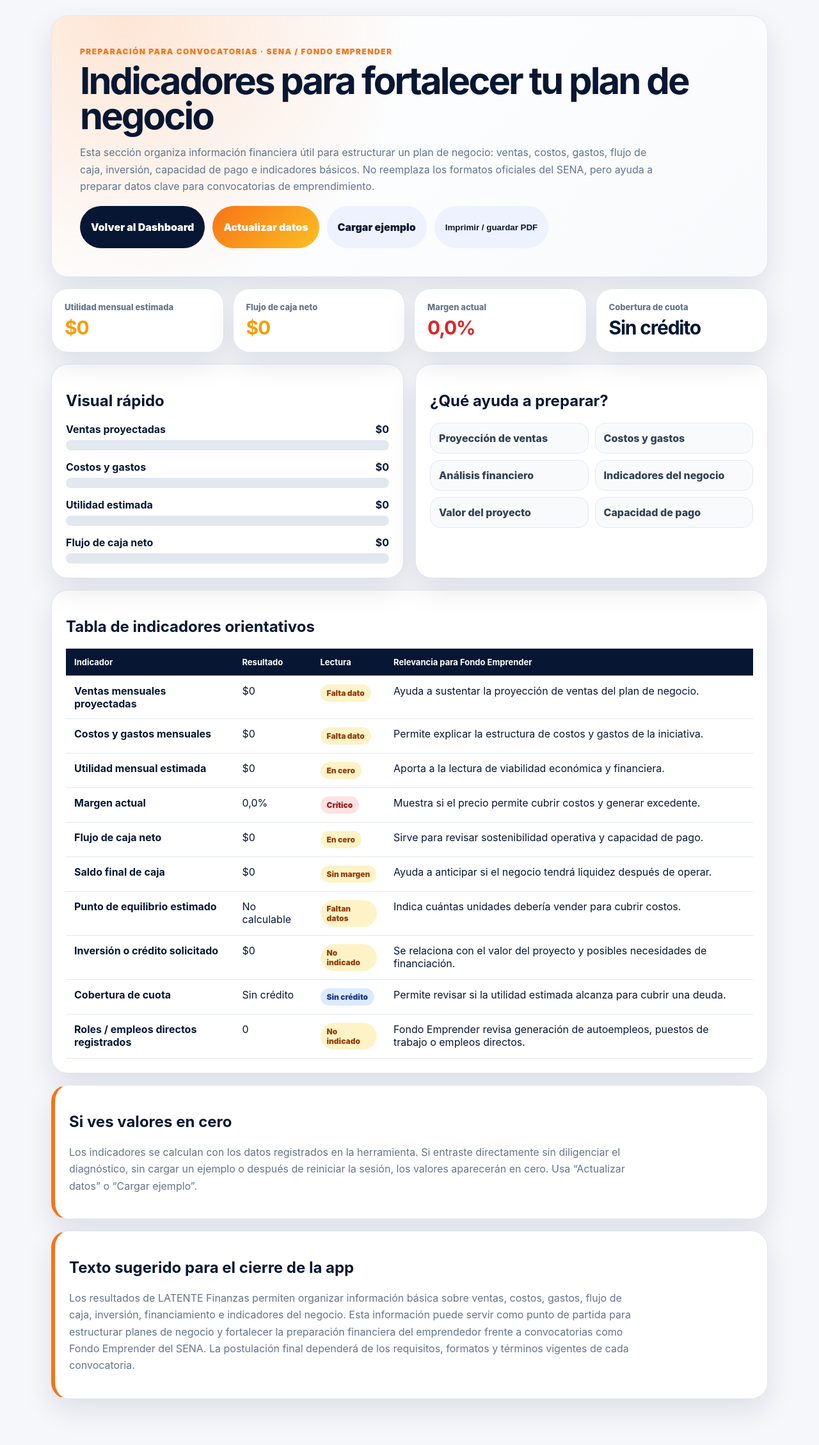
After one commit to jusurest/latente_finanzas_web, a Flask app: page /indicadores-sena in a window 1280 px wide. The commit adds this page. Shown: the whole page at 64% size. Run offline with Flask 3, Linux system fonts and the light colour scheme.

Commit message:
feat: add SENA entrepreneurship indicators

```diff
--- a/app.py
+++ b/app.py
@@ -384,5 +384,227 @@ def recomendaciones():
     return render_template("recomendaciones.html", **resultado)
 
 
+# ==========================
+# Indicadores SENA / Fondo Emprender
+# ==========================
+
+def _latente_sena_float(value, default=0.0):
+    try:
+        if value is None:
+            return default
+        if isinstance(value, str):
+            value = value.strip().replace("$", "").replace("%", "")
+            value = value.replace(".", "").replace(",", ".") if "," in value else value
+            if value == "":
+                return default
+        return float(value)
+    except Exception:
+        return default
+
+
+def _latente_sena_money(value):
+    try:
+        n = float(value or 0)
+    except Exception:
+        n = 0
+    return ("$" + f"{n:,.0f}").replace(",", ".")
+
+
+def _latente_sena_percent(value):
+    try:
+        n = float(value or 0)
+    except Exception:
+        n = 0
+    return f"{n * 100:.1f}%".replace(".", ",")
+
+
+def _latente_sena_number(value, decimals=2):
+    try:
+        n = float(value or 0)
+    except Exception:
+        n = 0
+    return f"{n:,.{decimals}f}".replace(",", "X").replace(".", ",").replace("X", ".")
+
+
+def _latente_sena_get(obj, *keys, default=0):
+    for key in keys:
+        try:
+            if isinstance(obj, dict) and key in obj:
+                return obj.get(key, default)
+            if hasattr(obj, key):
+                return getattr(obj, key)
+            if hasattr(obj, "__getitem__"):
+                return obj[key]
+        except Exception:
+            pass
+    return default
+
+
+def _latente_sena_calc():
+    try:
+        if "calculate_all" in globals():
+            return calculate_all()
+    except Exception:
+        pass
+    try:
+        from calculations import calculate_all as _calc
+        try:
+            return _calc()
+        except TypeError:
+            try:
+                return _calc(session)
+            except Exception:
+                return {}
+    except Exception:
+        return {}
+
+
+def _latente_sena_session_value(*keys, default=0):
+    try:
+        for source_key in ["business", "datos_negocio", "diagnostico", "cash_flow", "financing"]:
+            source = session.get(source_key, {})
+            if isinstance(source, dict):
+                for key in keys:
+                    if key in source:
+                        return source.get(key, default)
+    except Exception:
+        pass
+    return default
+
+
+def _latente_sena_build_indicators():
+    calc = _latente_sena_calc()
+
+    units = _latente_sena_float(_latente_sena_get(calc, "units_per_month", default=_latente_sena_session_value("units_per_month", "unidades_mes")))
+    price = _latente_sena_float(_latente_sena_get(calc, "current_price", default=_latente_sena_session_value("current_price", "precio_actual")))
+    sales = _latente_sena_float(_latente_sena_get(calc, "total_income", default=units * price))
+    expenses = _latente_sena_float(_latente_sena_get(calc, "total_expenses", default=0))
+    utility = _latente_sena_float(_latente_sena_get(calc, "monthly_profit", default=sales - expenses))
+    margin = _latente_sena_float(_latente_sena_get(calc, "current_margin", default=(utility / sales if sales else 0)))
+    net_cash = _latente_sena_float(_latente_sena_get(calc, "net_cash_flow", default=utility))
+    ending_cash = _latente_sena_float(_latente_sena_get(calc, "ending_cash", default=net_cash))
+    payment = _latente_sena_float(_latente_sena_get(calc, "monthly_payment", default=_latente_sena_session_value("monthly_payment", "cuota_mensual")))
+    coverage = _latente_sena_float(_latente_sena_get(calc, "payment_coverage", default=(utility / payment if payment else 0)))
+    loan = _latente_sena_float(_latente_sena_get(calc, "loan_amount", default=_latente_sena_session_value("loan_amount", "monto_credito")))
+    variable_unit = (
+        _latente_sena_float(_latente_sena_get(calc, "mp_unit_total", default=0))
+        + _latente_sena_float(_latente_sena_get(calc, "labor_unit_total", default=0))
+        + _latente_sena_float(_latente_sena_get(calc, "operational_unit_total", default=0))
+    )
+    fixed_monthly = _latente_sena_float(_latente_sena_get(calc, "indirect_monthly", default=0))
+    contribution = price - variable_unit
+    breakeven = fixed_monthly / contribution if contribution > 0 else 0
+
+    labor_details = _latente_sena_get(calc, "labor_details", default=[])
+    try:
+        jobs = len([x for x in labor_details if x])
+    except Exception:
+        try:
+            jobs = len(session.get("labor", []))
+        except Exception:
+            jobs = 0
+
+    def status_money_positive(value):
+        if value > 0:
+            return ("good", "Positivo")
+        if value == 0:
+            return ("warn", "En cero")
+        return ("bad", "Negativo")
+
+    margin_status = ("good", "Rentable") if margin >= 0.25 else ("warn", "Por mejorar") if margin > 0 else ("bad", "Crítico")
+    coverage_status = ("info", "Sin crédito") if payment <= 0 else ("good", "Sostenible") if coverage >= 1.5 else ("warn", "Ajustado") if coverage >= 1 else ("bad", "No cubre")
+    cash_status = status_money_positive(net_cash)
+    utility_status = status_money_positive(utility)
+
+    indicators = [
+        {"name": "Ventas mensuales proyectadas", "value": _latente_sena_money(sales), "status": "info" if sales > 0 else "warn", "reading": "Reportado" if sales > 0 else "Falta dato", "relevance": "Ayuda a sustentar la proyección de ventas del plan de negocio."},
+        {"name": "Costos y gastos mensuales", "value": _latente_sena_money(expenses), "status": "info" if expenses > 0 else "warn", "reading": "Reportado" if expenses > 0 else "Falta dato", "relevance": "Permite explicar la estructura de costos y gastos de la iniciativa."},
+        {"name": "Utilidad mensual estimada", "value": _latente_sena_money(utility), "status": utility_status[0], "reading": utility_status[1], "relevance": "Aporta a la lectura de viabilidad económica y financiera."},
+        {"name": "Margen actual", "value": _latente_sena_percent(margin), "status": margin_status[0], "reading": margin_status[1], "relevance": "Muestra si el precio permite cubrir costos y generar excedente."},
+        {"name": "Flujo de caja neto", "value": _latente_sena_money(net_cash), "status": cash_status[0], "reading": cash_status[1], "relevance": "Sirve para revisar sostenibilidad operativa y capacidad de pago."},
+        {"name": "Saldo final de caja", "value": _latente_sena_money(ending_cash), "status": "good" if ending_cash > 0 else "warn" if ending_cash == 0 else "bad", "reading": "Con caja" if ending_cash > 0 else "Sin margen" if ending_cash == 0 else "Caja negativa", "relevance": "Ayuda a anticipar si el negocio tendrá liquidez después de operar."},
+        {"name": "Punto de equilibrio estimado", "value": (_latente_sena_number(breakeven, 0) + " unidades") if breakeven > 0 else "No calculable", "status": "info" if breakeven > 0 else "warn", "reading": "Calculado" if breakeven > 0 else "Faltan datos", "relevance": "Indica cuántas unidades debería vender para cubrir costos."},
+        {"name": "Inversión o crédito solicitado", "value": _latente_sena_money(loan), "status": "info" if loan > 0 else "warn", "reading": "Reportado" if loan > 0 else "No indicado", "relevance": "Se relaciona con el valor del proyecto y posibles necesidades de financiación."},
+        {"name": "Cobertura de cuota", "value": "Sin crédito" if payment <= 0 else (_latente_sena_number(coverage, 2) + " veces"), "status": coverage_status[0], "reading": coverage_status[1], "relevance": "Permite revisar si la utilidad estimada alcanza para cubrir una deuda."},
+        {"name": "Roles / empleos directos registrados", "value": str(jobs), "status": "info" if jobs > 0 else "warn", "reading": "Reportado" if jobs > 0 else "No indicado", "relevance": "Fondo Emprender revisa generación de autoempleos, puestos de trabajo o empleos directos."},
+    ]
+
+    max_bar = max(abs(sales), abs(expenses), abs(net_cash), abs(utility), 1)
+    bars = [
+        {"label": "Ventas proyectadas", "value": _latente_sena_money(sales), "width": min(abs(sales) / max_bar * 100, 100), "kind": ""},
+        {"label": "Costos y gastos", "value": _latente_sena_money(expenses), "width": min(abs(expenses) / max_bar * 100, 100), "kind": "cost"},
+        {"label": "Utilidad estimada", "value": _latente_sena_money(utility), "width": min(abs(utility) / max_bar * 100, 100), "kind": "cash"},
+        {"label": "Flujo de caja neto", "value": _latente_sena_money(net_cash), "width": min(abs(net_cash) / max_bar * 100, 100), "kind": "cash"},
+    ]
+
+    summary = {
+        "utility": _latente_sena_money(utility),
+        "utility_class": utility_status[0],
+        "cash_flow": _latente_sena_money(net_cash),
+        "cash_class": cash_status[0],
+        "margin": _latente_sena_percent(margin),
+        "margin_class": margin_status[0],
+        "coverage": "Sin crédito" if payment <= 0 else (_latente_sena_number(coverage, 2) + "x"),
+        "coverage_class": coverage_status[0],
+    }
+
+    return indicators, bars, summary
+
+
+@app.route("/indicadores-sena")
+def indicadores_sena():
+    indicators, bars, summary = _latente_sena_build_indicators()
+    return render_template("indicadores_sena.html", indicators=indicators, bars=bars, summary=summary)
+
+
+@app.route("/datos-ejemplo-sena")
+def datos_ejemplo_sena():
+    # Carga un ejemplo financiero y abre directamente los indicadores SENA.
+    session["business"] = {
+        "business_name": "Hamburguesas Latente",
+        "business_type": "Comidas rápidas",
+        "product_name": "Hamburguesa clásica",
+        "city": "Envigado",
+        "units_per_month": 180,
+        "current_price": 18000,
+        "desired_margin": 0.30,
+    }
+    session["mp"] = [
+        {"name": "Pan", "purchase_cost": 18000, "purchase_qty": 24, "used_qty": 1, "notes": ""},
+        {"name": "Carne", "purchase_cost": 50000, "purchase_qty": 1000, "used_qty": 150, "notes": ""},
+        {"name": "Queso", "purchase_cost": 22000, "purchase_qty": 20, "used_qty": 1, "notes": ""},
+        {"name": "Vegetales y salsas", "purchase_cost": 30000, "purchase_qty": 30, "used_qty": 1, "notes": ""},
+    ]
+    session["labor"] = [
+        {"role": "Cocinero", "monthly_pay": 1300000, "monthly_hours": 160, "minutes_per_unit": 8, "notes": ""},
+        {"role": "Auxiliar", "monthly_pay": 800000, "monthly_hours": 120, "minutes_per_unit": 4, "notes": ""},
+    ]
+    session["indirect"] = [
+        {"concept": "Arriendo", "monthly_value": 900000, "assigned_pct": 1, "notes": ""},
+        {"concept": "Servicios públicos", "monthly_value": 300000, "assigned_pct": 1, "notes": ""},
+        {"concept": "Internet y software", "monthly_value": 120000, "assigned_pct": 0.5, "notes": ""},
+    ]
+    session["operational"] = [
+        {"concept": "Empaque", "fixed_unit_cost": 1200, "sale_pct": 0, "notes": ""},
+        {"concept": "Servilletas", "fixed_unit_cost": 300, "sale_pct": 0, "notes": ""},
+        {"concept": "Comisión pasarela", "fixed_unit_cost": 0, "sale_pct": 0.03, "notes": ""},
+    ]
+    session["cash_flow"] = {
+        "initial_cash": 1500000,
+        "sales_income": 3240000,
+        "other_income": 0,
+        "raw_material_purchase": 1737000,
+        "payroll": 980000,
+        "fixed_expenses": 1260000,
+        "operative_expenses": 367200,
+        "debt_payments": 0,
+        "taxes": 150000,
+        "investments": 100000,
+    }
+    session["financing"] = {"loan_amount": 4000000, "annual_rate": 0.25, "term_months": 24}
+    session.modified = True
+    return redirect("/indicadores-sena")
+
+
 if __name__ == "__main__":
     app.run(debug=True)
--- /dev/null
+++ b/static/css/sena_indicadores.css
@@ -0,0 +1,12 @@
+:root{--sena-navy:#071733;--sena-orange:#f97316;--sena-green:#16a34a;--sena-blue:#2563eb;--sena-red:#dc2626;--sena-yellow:#f59e0b;--sena-muted:#64748b;--sena-line:#e2e8f0;--sena-card:#fff}
+.sena-page{width:min(1120px,calc(100% - 28px));margin:24px auto 72px;font-family:Inter,system-ui,-apple-system,BlinkMacSystemFont,"Segoe UI",Arial,sans-serif;color:var(--sena-navy)}
+.sena-hero,.sena-card,.sena-table-card,.sena-note{background:var(--sena-card);border:1px solid var(--sena-line);border-radius:26px;box-shadow:0 18px 45px rgba(7,23,51,.10)}
+.sena-hero{padding:clamp(22px,4vw,44px);margin-bottom:18px;background:radial-gradient(circle at 10% 0%,rgba(249,115,22,.18),transparent 28rem),linear-gradient(135deg,#fff,#f8fafc)}
+.sena-eyebrow{display:inline-block;color:var(--sena-orange);font-weight:900;text-transform:uppercase;letter-spacing:.12em;font-size:12px}
+.sena-hero h1{margin:10px 0 12px;font-size:clamp(32px,6vw,58px);line-height:.95;letter-spacing:-.05em}.sena-hero p,.sena-note p{color:var(--sena-muted);line-height:1.65;max-width:900px}
+.sena-actions{display:flex;flex-wrap:wrap;gap:12px;margin-top:18px}.sena-btn{display:inline-flex;align-items:center;justify-content:center;min-height:44px;padding:11px 17px;border-radius:999px;text-decoration:none;font-weight:900;border:0;cursor:pointer}.sena-btn.primary{background:linear-gradient(135deg,var(--sena-orange),#fbbf24);color:#fff}.sena-btn.dark{background:var(--sena-navy);color:#fff}.sena-btn.ghost{background:#eef2ff;color:var(--sena-navy)}
+.sena-kpis{display:grid;grid-template-columns:repeat(4,1fr);gap:14px;margin-bottom:18px}.sena-card{padding:20px;overflow:hidden;position:relative}.sena-card span{display:block;color:var(--sena-muted);font-weight:800;font-size:13px}.sena-card strong{display:block;margin-top:6px;font-size:clamp(22px,3vw,30px);letter-spacing:-.04em}.sena-card.good strong{color:var(--sena-green)}.sena-card.warn strong{color:var(--sena-yellow)}.sena-card.bad strong{color:var(--sena-red)}
+.sena-grid{display:grid;grid-template-columns:1fr 1fr;gap:18px;margin-bottom:18px}.sena-table-card{padding:22px;overflow:auto}.sena-table{width:100%;border-collapse:collapse;min-width:780px}.sena-table th,.sena-table td{padding:13px;border-bottom:1px solid var(--sena-line);vertical-align:top;text-align:left}.sena-table th{background:var(--sena-navy);color:#fff;font-size:13px}.sena-pill{display:inline-flex;padding:6px 10px;border-radius:999px;font-weight:900;font-size:12px}.sena-pill.good{background:#dcfce7;color:#166534}.sena-pill.warn{background:#fef3c7;color:#92400e}.sena-pill.bad{background:#fee2e2;color:#991b1b}.sena-pill.info{background:#dbeafe;color:#1e3a8a}
+.sena-bars{display:grid;gap:16px}.sena-bar-row strong{display:flex;justify-content:space-between;margin-bottom:7px}.sena-track{height:16px;background:#e2e8f0;border-radius:999px;overflow:hidden}.sena-fill{height:100%;border-radius:999px;background:linear-gradient(90deg,var(--sena-orange),var(--sena-blue))}.sena-fill.cost{background:linear-gradient(90deg,#94a3b8,var(--sena-red))}.sena-fill.cash{background:linear-gradient(90deg,var(--sena-blue),var(--sena-green))}
+.sena-note{padding:22px;margin-top:18px;border-left:6px solid var(--sena-orange)}.sena-checklist{display:grid;grid-template-columns:repeat(2,1fr);gap:10px;margin-top:14px}.sena-checklist div{padding:13px;border-radius:16px;background:#f8fafc;border:1px solid var(--sena-line);font-weight:800;color:#334155}
+@media(max-width:850px){.sena-page{width:min(100% - 18px,620px);margin-top:16px}.sena-kpis,.sena-grid,.sena-checklist{grid-template-columns:1fr}.sena-btn{width:100%}}
--- a/templates/base.html
+++ b/templates/base.html
@@ -25,6 +25,7 @@
         <a href="{{ url_for('flujo_caja') }}" class="{{ 'activo' if request.endpoint == 'flujo_caja' }}">Flujo de caja</a>
         <a href="{{ url_for('financiamiento') }}" class="{{ 'activo' if request.endpoint == 'financiamiento' }}">Financiamiento</a>
         <a href="{{ url_for('dashboard') }}" class="{{ 'activo' if request.endpoint == 'dashboard' }}">Dashboard</a>
+            <a class="{{ 'active' if active_path == '/indicadores-sena' else '' }}" href="/indicadores-sena">Indicadores SENA</a>
       </nav>
 
       {% block paso_indicador %}{% endblock %}
--- /dev/null
+++ b/templates/indicadores_sena.html
@@ -0,0 +1,73 @@
+<!doctype html>
+<html lang="es">
+<head>
+  <meta charset="utf-8">
+  <meta name="viewport" content="width=device-width, initial-scale=1">
+  <title>Indicadores SENA · LATENTE Finanzas</title>
+  <link rel="stylesheet" href="{{ url_for('static', filename='css/sena_indicadores.css') }}">
+</head>
+<body style="margin:0;background:#f5f7fb;">
+  <main class="sena-page">
+    <section class="sena-hero">
+      <span class="sena-eyebrow">Preparación para convocatorias · SENA / Fondo Emprender</span>
+      <h1>Indicadores para fortalecer tu plan de negocio</h1>
+      <p>Esta sección organiza información financiera útil para estructurar un plan de negocio: ventas, costos, gastos, flujo de caja, inversión, capacidad de pago e indicadores básicos. No reemplaza los formatos oficiales del SENA, pero ayuda a preparar datos clave para convocatorias de emprendimiento.</p>
+      <div class="sena-actions">
+        <a class="sena-btn dark" href="/dashboard">Volver al Dashboard</a>
+        <a class="sena-btn primary" href="/diagnostico">Actualizar datos</a>
+        <a class="sena-btn ghost" href="/datos-ejemplo-sena">Cargar ejemplo</a>
+        <button class="sena-btn ghost" onclick="window.print()">Imprimir / guardar PDF</button>
+      </div>
+    </section>
+    <section class="sena-kpis">
+      <article class="sena-card {{ summary.utility_class }}"><span>Utilidad mensual estimada</span><strong>{{ summary.utility }}</strong></article>
+      <article class="sena-card {{ summary.cash_class }}"><span>Flujo de caja neto</span><strong>{{ summary.cash_flow }}</strong></article>
+      <article class="sena-card {{ summary.margin_class }}"><span>Margen actual</span><strong>{{ summary.margin }}</strong></article>
+      <article class="sena-card {{ summary.coverage_class }}"><span>Cobertura de cuota</span><strong>{{ summary.coverage }}</strong></article>
+    </section>
+    <section class="sena-grid">
+      <article class="sena-table-card">
+        <h2>Visual rápido</h2>
+        <div class="sena-bars">
+          {% for bar in bars %}
+          <div class="sena-bar-row">
+            <strong><span>{{ bar.label }}</span><span>{{ bar.value }}</span></strong>
+            <div class="sena-track"><div class="sena-fill {{ bar.kind }}" style="width: {{ bar.width }}%;"></div></div>
+          </div>
+          {% endfor %}
+        </div>
+      </article>
+      <article class="sena-table-card">
+        <h2>¿Qué ayuda a preparar?</h2>
+        <div class="sena-checklist">
+          <div>Proyección de ventas</div><div>Costos y gastos</div><div>Análisis financiero</div><div>Indicadores del negocio</div><div>Valor del proyecto</div><div>Capacidad de pago</div>
+        </div>
+      </article>
+    </section>
+    <section class="sena-table-card">
+      <h2>Tabla de indicadores orientativos</h2>
+      <table class="sena-table">
+        <thead><tr><th>Indicador</th><th>Resultado</th><th>Lectura</th><th>Relevancia para Fondo Emprender</th></tr></thead>
+        <tbody>
+          {% for item in indicators %}
+          <tr><td><strong>{{ item.name }}</strong></td><td>{{ item.value }}</td><td><span class="sena-pill {{ item.status }}">{{ item.reading }}</span></td><td>{{ item.relevance }}</td></tr>
+          {% endfor %}
+        </tbody>
+      </table>
+    </section>
+
+    <section class="sena-note">
+      <h2>Si ves valores en cero</h2>
+      <p>
+        Los indicadores se calculan con los datos registrados en la herramienta. Si entraste directamente sin diligenciar el diagnóstico,
+        sin cargar un ejemplo o después de reiniciar la sesión, los valores aparecerán en cero. Usa “Actualizar datos” o “Cargar ejemplo”.
+      </p>
+    </section>
+
+    <section class="sena-note">
+      <h2>Texto sugerido para el cierre de la app</h2>
+      <p>Los resultados de LATENTE Finanzas permiten organizar información básica sobre ventas, costos, gastos, flujo de caja, inversión, financiamiento e indicadores del negocio. Esta información puede servir como punto de partida para estructurar planes de negocio y fortalecer la preparación financiera del emprendedor frente a convocatorias como Fondo Emprender del SENA. La postulación final dependerá de los requisitos, formatos y términos vigentes de cada convocatoria.</p>
+    </section>
+  </main>
+</body>
+</html>
```
Also changed, not shown: templates/dashboard.html (+13 -1 lines), README.md.
